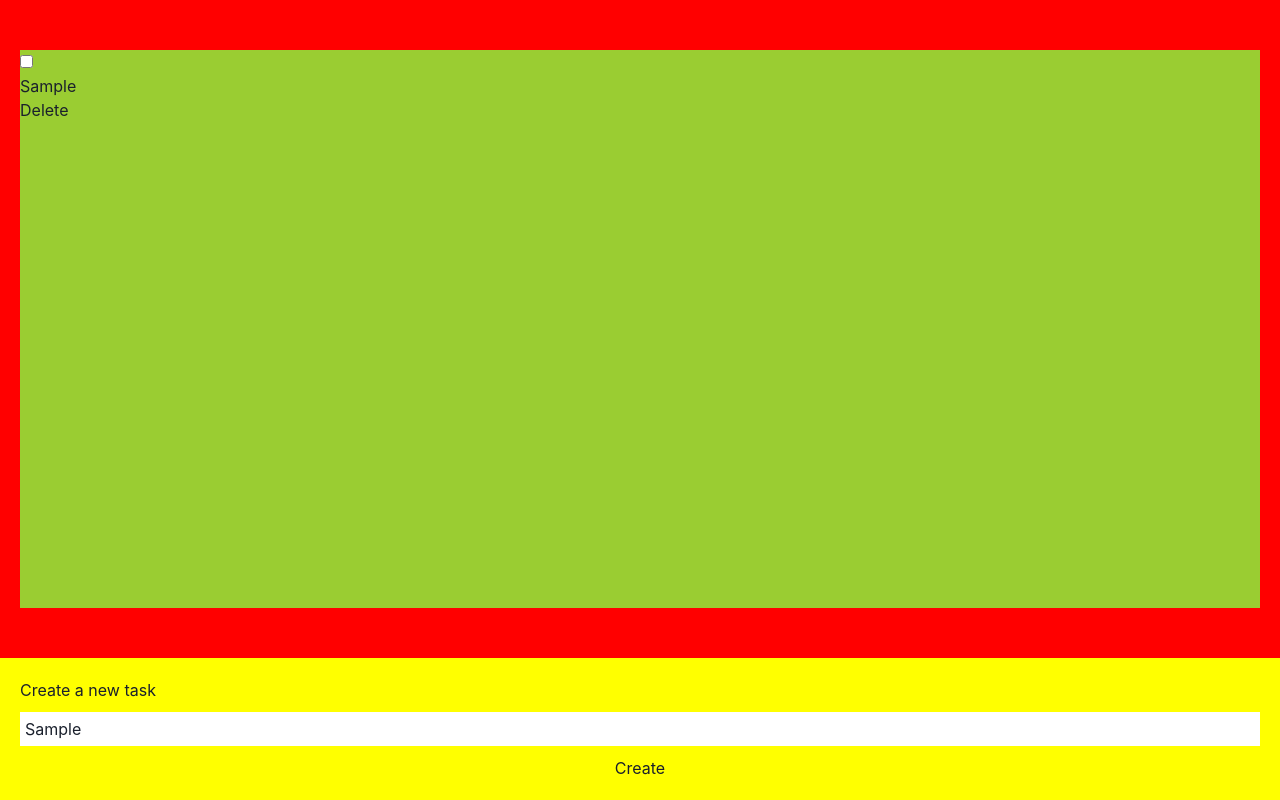
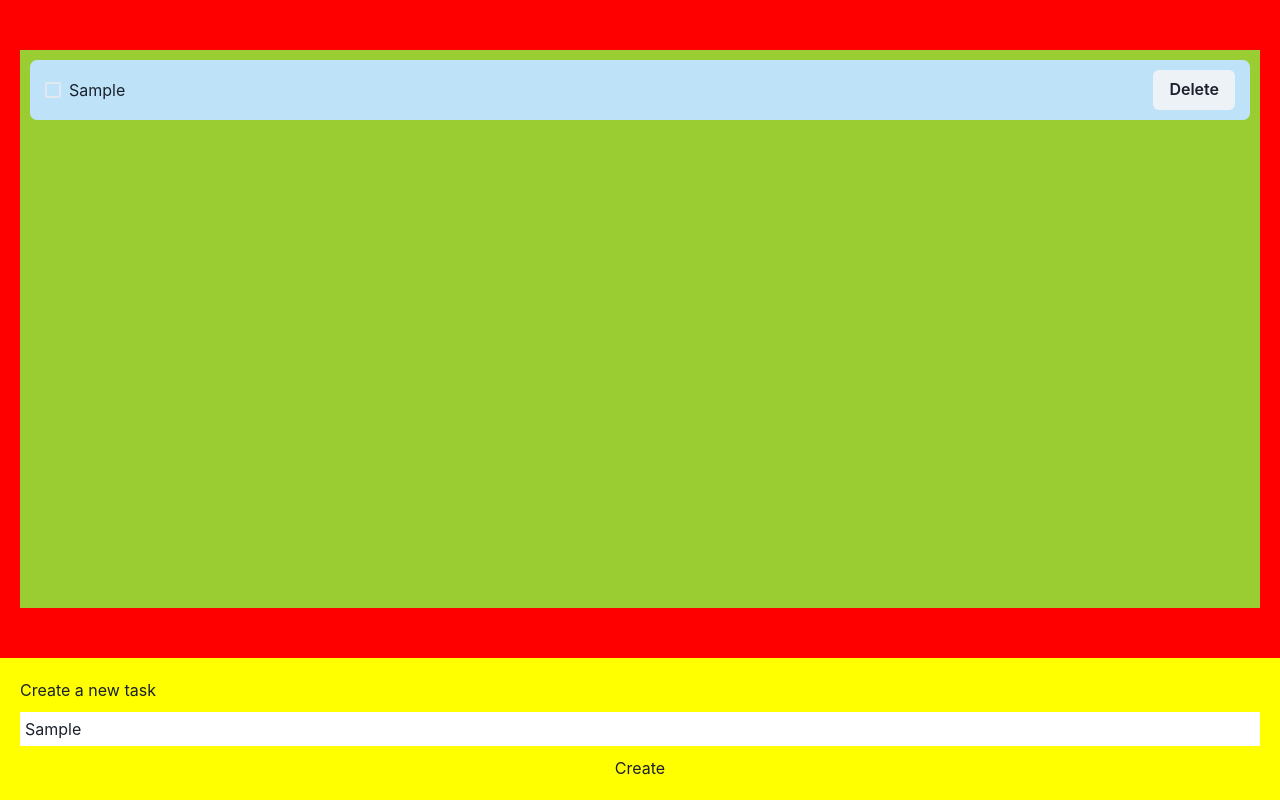
Before and after one commit to N-A-C-H-O/TaskApp, a React app: page / in a window 1280 px wide. Both pictures are taken after typing "Sample" into the empty fields and a click on the button "Create". Built offline with nearby package versions, Linux system fonts and the light colour scheme; the HTML template or start-up script is replaced by a standard one.

Commit message:
style: change styles of TaskItem component

```diff
--- a/src/components/TaskItem/TaskItem.css
+++ b/src/components/TaskItem/TaskItem.css
@@ -1,3 +1,5 @@
 .completed {
-  background-color: yellow;
+  /* background-color: yellow; */
+  text-decoration: line-through;
+  color: red;
 }
--- a/src/components/TaskItem/TaskItem.tsx
+++ b/src/components/TaskItem/TaskItem.tsx
@@ -1,14 +1,19 @@
 import "./TaskItem.css";
 import { Task, changeStatus, deleteTask } from "../../types";
+import { Button, Checkbox, Flex } from "@chakra-ui/react";
 
 const TaskItem = ({ task, deleteTask, changeStatus }: { task: Task, deleteTask: deleteTask, changeStatus: changeStatus }) => {
 
+  const styleCompleted = {
+    textDecoration: "line-through",
+    color: "blue"
+  }
+
   return (
-    <div className="task" id={task.id}>
-      <input type="checkbox" onChange={() => changeStatus(task.id)} />
-      <p className={`${task.isCompleted ? "completed" : ""}`}>{task.name}</p>
-      <button onClick={() => deleteTask(task.id)}>Delete</button>
-    </div>
+    <Flex id={task.id} bg="blue.100" justify="space-between" align="center" py="10px" px="15px" m="10px" rounded="7px">
+      <Checkbox onChange={() => changeStatus(task.id)} style={task.isCompleted ? styleCompleted : {}} >{task.name}</Checkbox>
+      <Button onClick={() => deleteTask(task.id)}>Delete</Button>
+    </Flex>
   )
 }
 
```
